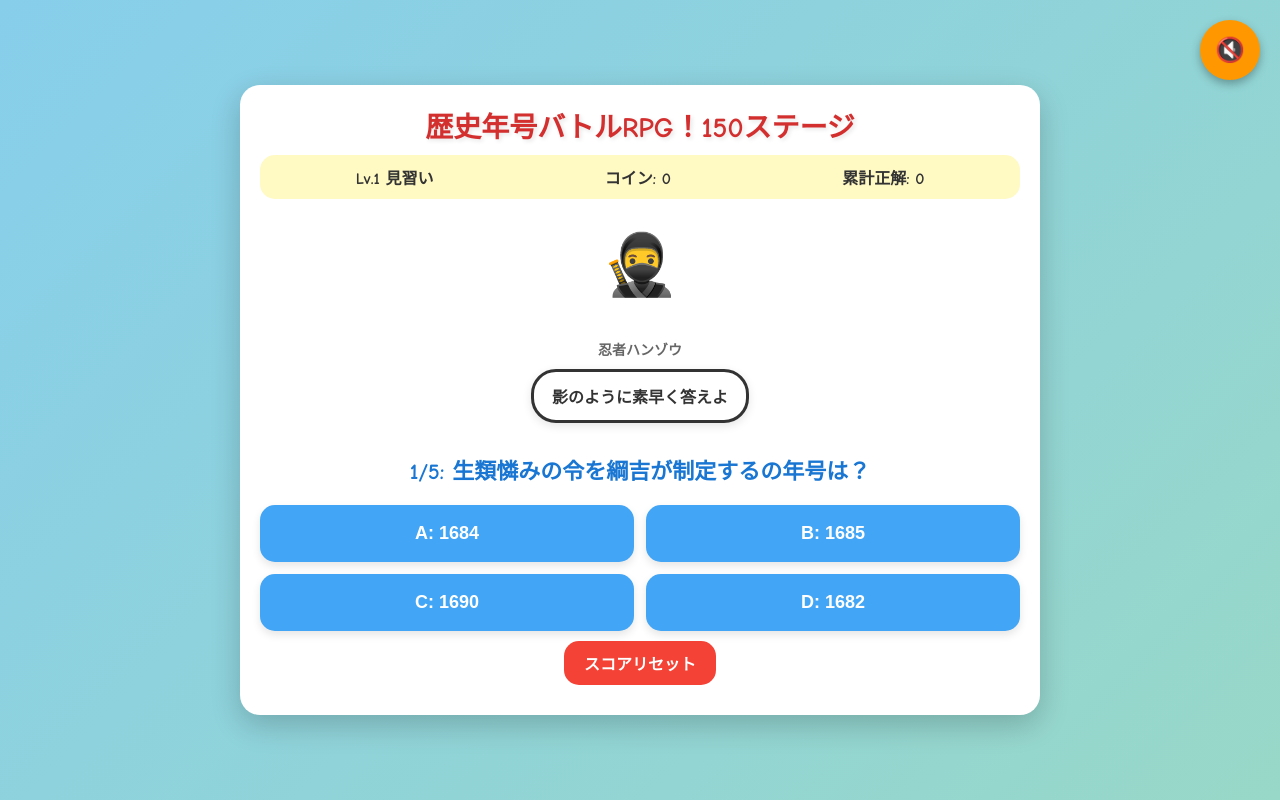
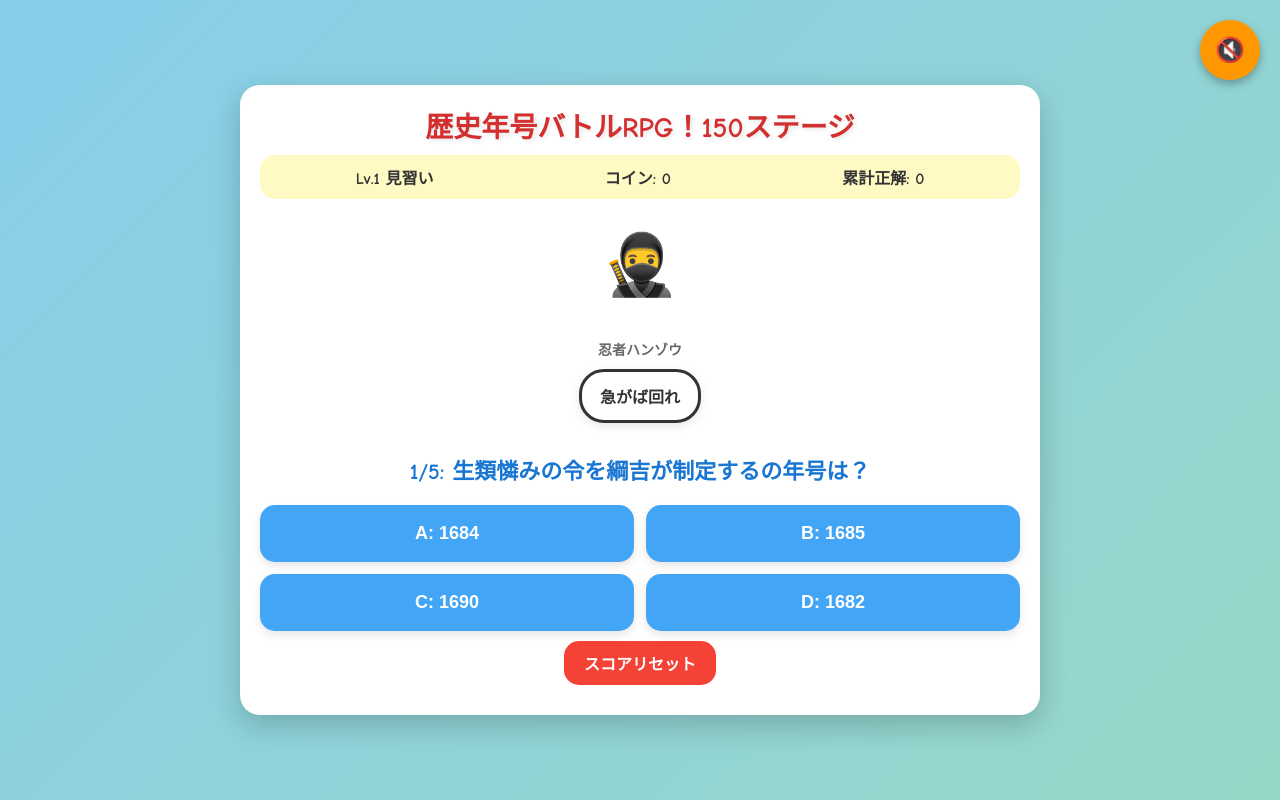
Before and after one commit to k2me14/historytest, a plain HTML site: page index.html in a window 1280 px wide. Drawn offline with Linux system fonts and the light colour scheme.

Commit message:
Add files via upload

```diff
--- a/index.html
+++ b/index.html
@@ -366,7 +366,7 @@
             <p id="coin"></p>
             <div id="mistakes"></div>
             <button id="nextSet">次のステージへ 年号バトル！</button>
-            <button id="gachaBtn">50コインでガチャを回す！</button>
+            <button id="gachaBtn">30コインでガチャを回す！</button>
             <div id="gachaResult"></div>
         </div>
         <button id="resetBtn">スコアリセット</button>
@@ -543,16 +543,16 @@
         // === キャラデータ ===
         // imgに画像ファイル名を指定（jpegやpngなど）、または絵文字
         const characters = [
-            { img: "aimu.png", line: "バズリュウムチェンジだー！", name: "アイムウ", isImage: true },
-            { img: "eru.png", line: "むずかしいけど頑張ってね", name: "六堂える", isImage: true },
-            { img: "himari.png", line: "ひまりも年号の勉強するよ！", name: "青空ひまり", isImage: true },
-            { img: "mituki.png", line: "最後まで諦めるな！", name: "星川みつき", isImage: true },
-            { img: "tumugi.png", line: "You can do it!!", name: "鈴風つむぎ", isImage: true },
-            { img: "🥷", line: "影のように素早く答えよ", name: "忍者ハンゾウ", isImage: false },
-            { img: "🧙", line: "知識こそ最強の武器", name: "賢者ソロモン", isImage: false },
-            { img: "🦸", line: "歴史のヒーローになれ！", name: "ヒストリアン", isImage: false },
-            { img: "🎓", line: "学ぶことに終わりはない", name: "教授クレア", isImage: false },
-            { img: "🌟", line: "きみの輝きを見せて！", name: "スターライト", isImage: false }
+            { img: "aimu.png", line: "継続は力なり", name: "アイムウ", isImage: true },
+            { img: "eru.png", line: "千里の道も一歩から", name: "六堂える", isImage: true },
+            { img: "himari.png", line: "学問に王道なし", name: "青空ひまり", isImage: true },
+            { img: "mituki.png", line: "為せば成る", name: "星川みつき", isImage: true },
+            { img: "tumugi.png", line: "知識は力なり", name: "鈴風つむぎ", isImage: true },
+            { img: "🥷", line: "急がば回れ", name: "忍者ハンゾウ", isImage: false },
+            { img: "🧙", line: "学べば学ぶほど、自分が無知であることに気づく", name: "賢者ソロモン", isImage: false },
+            { img: "🦸", line: "失敗は成功のもと", name: "ヒストリアン", isImage: false },
+            { img: "🎓", line: "温故知新", name: "教授クレア", isImage: false },
+            { img: "🌟", line: "努力に勝る天才なし", name: "スターライト", isImage: false }
         ];
         // === ガチャ景品 ===
         // 各レアリティフォルダ内の画像枚数を指定
@@ -562,11 +562,11 @@
                 folder: 'common'
             },
             rare: {
-                count: 5,   // rareフォルダ内のPNG画像数
+                count: 8,   // rareフォルダ内のPNG画像数
                 folder: 'rare'
             },
             legendary: {
-                count: 6,   // legendaryフォルダ内のPNG画像数
+                count: 10,   // legendaryフォルダ内のPNG画像数
                 folder: 'legendary'
             }
         };
@@ -624,7 +624,7 @@
 
             // 最初はミュート状態
             bgm.volume = 0.3;
-            bgm2.volume = 0.3;
+            bgm2.volume = 0.9;
 
             bgmToggle.onclick = () => {
                 if (isBGMPlaying) {
@@ -772,7 +772,7 @@
             });
             const correctAudio = document.getElementById('correctSound');
             const wrongAudio = document.getElementById('wrongSound');
-            let gainedCoins = 1;
+            let gainedCoins = 0; //デバック
             if (selected == correct) {
                 correctAudio.currentTime = 0;
                 correctAudio.play().catch(e => console.log('音声再生エラー:', e));
@@ -827,7 +827,8 @@
         function showResult() {
             const timeTaken = Math.floor((new Date() - startTime) / 1000);
             const accuracy = (correctAnswers / questionsPerSet * 100).toFixed(0);
-            const gained = correctAnswers * 10 + (questionsPerSet - correctAnswers) * 1;
+            const gained = correctAnswers * 10;
+            //const gained = correctAnswers * 10 + (questionsPerSet - correctAnswers) * 1;
             document.getElementById('quiz').style.display = 'none';
             document.getElementById('result').style.display = 'block';
             document.getElementById('accuracy').textContent = `正解率: ${accuracy}%（${correctAnswers}/${questionsPerSet}）`;
```
